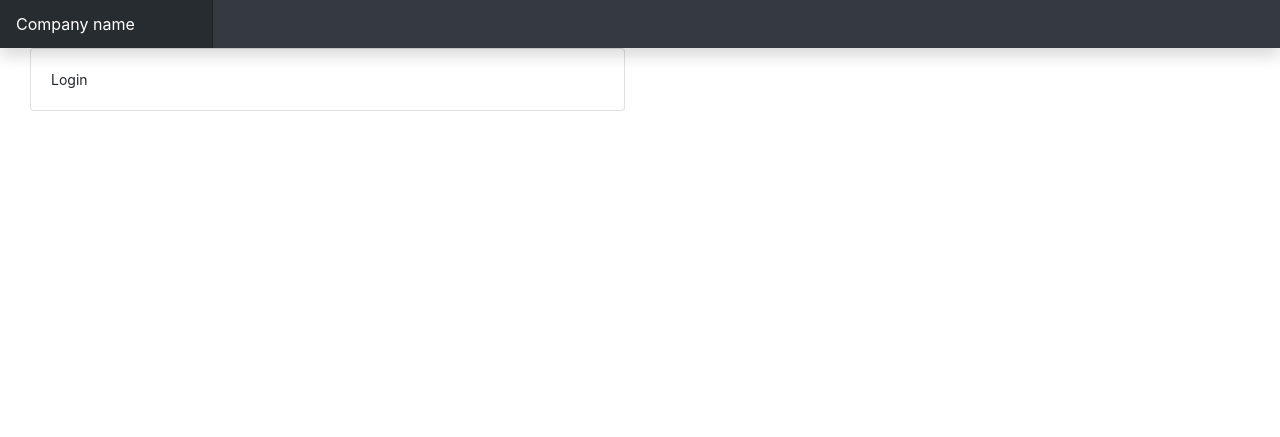
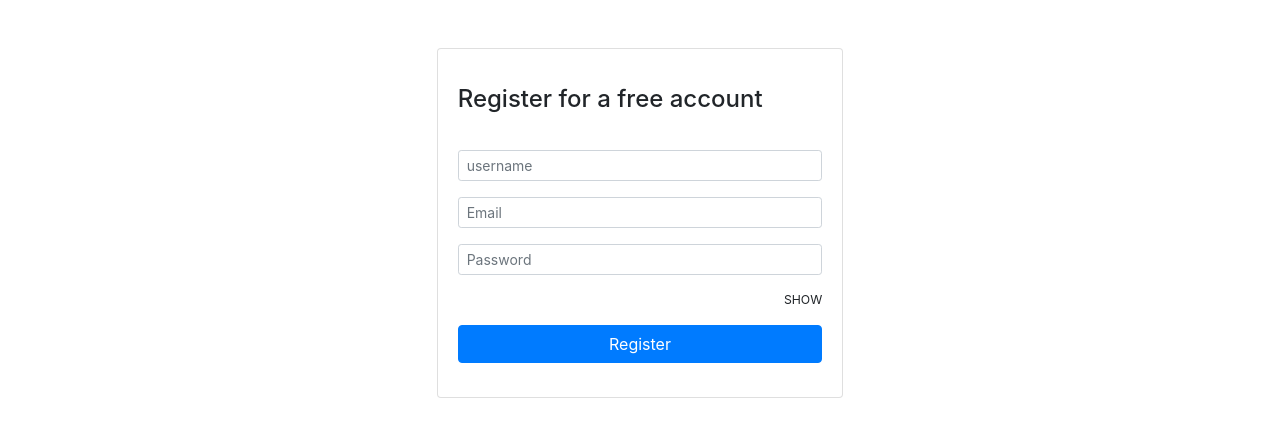
Before and after one commit to mizan8102/income_expense, a Django app: page /authentication/register in a window 1280 px wide. Shown: the top 437 px of the page. Run offline with Django 4.2, Linux system fonts and the light colour scheme; some libraries are stand-ins or nearby versions.

Commit message:
register

```diff
--- a/authentication/urls.py
+++ b/authentication/urls.py
@@ -1,6 +1,7 @@
-from .views import RegistrationViw
+from .views import RegistrationViw, UserNameValidationView
 from django.urls import path
-
+from django.views.decorators.csrf import csrf_exempt
 urlpatterns = [
-    path('register', RegistrationViw.as_view(), name='register')
+    path('register', RegistrationViw.as_view(), name='register'),
+    path('username-validation', csrf_exempt(UserNameValidationView.as_view()), name='user-name-validation')
 ]
--- a/authentication/views.py
+++ b/authentication/views.py
@@ -1,8 +1,22 @@
 from django.shortcuts import render
 from django.views import View
+import json
+from django.http import JsonResponse
+from django.contrib.auth.models import User
 
 
 # Create your views here.
+class UserNameValidationView(View):
+    def post(self, request):
+        data = json.loads(request.body)
+        username = data['username']
+        if not str(username).isalnum():
+            return JsonResponse({'username_error': 'username only should be alpha numeric'}, status=400)
+        if User.objects.filter(username=username).exists():
+            return JsonResponse({'username_error': 'username already added'}, status=400)
+        return JsonResponse({'username_valid': True})
+
+
 class RegistrationViw(View):
     def get(self, request):
         return render(request, 'authentication/registration.html')
--- /dev/null
+++ b/income_expense/static/js/register.js
@@ -0,0 +1,75 @@
+const usernameField = document.querySelector("#usernameField");
+const feedBackArea = document.querySelector(".invalid_feedback");
+const emailField = document.querySelector("#emailField");
+const emailFeedBackArea = document.querySelector(".emailFeedBackArea");
+const passwordField = document.querySelector("#passwordField");
+const usernameSuccessOutput = document.querySelector(".usernameSuccessOutput");
+const showPasswordToggle = document.querySelector(".showPasswordToggle");
+const submitBtn = document.querySelector(".submit-btn");
+const handleToggleInput = (e) => {
+  if (showPasswordToggle.textContent === "SHOW") {
+    showPasswordToggle.textContent = "HIDE";
+    passwordField.setAttribute("type", "text");
+  } else {
+    showPasswordToggle.textContent = "SHOW";
+    passwordField.setAttribute("type", "password");
+  }
+};
+
+showPasswordToggle.addEventListener("click", handleToggleInput);
+
+emailField.addEventListener("keyup", (e) => {
+  const emailVal = e.target.value;
+
+  emailField.classList.remove("is-invalid");
+  emailFeedBackArea.style.display = "none";
+
+  if (emailVal.length > 0) {
+    fetch("/authentication/validate-email", {
+      body: JSON.stringify({ email: emailVal }),
+      method: "POST",
+    })
+      .then((res) => res.json())
+      .then((data) => {
+        console.log("data", data);
+        if (data.email_error) {
+          submitBtn.disabled = true;
+          emailField.classList.add("is-invalid");
+          emailFeedBackArea.style.display = "block";
+          emailFeedBackArea.innerHTML = `<p>${data.email_error}</p>`;
+        } else {
+          submitBtn.removeAttribute("disabled");
+        }
+      });
+  }
+});
+
+usernameField.addEventListener("keyup", (e) => {
+  const usernameVal = e.target.value;
+
+  usernameSuccessOutput.style.display = "block";
+
+  usernameSuccessOutput.textContent = `Checking  ${usernameVal}`;
+
+  usernameField.classList.remove("is-invalid");
+  feedBackArea.style.display = "none";
+
+  if (usernameVal.length > 0) {
+    fetch("/authentication/validate-username", {
+      body: JSON.stringify({ username: usernameVal }),
+      method: "POST",
+    })
+      .then((res) => res.json())
+      .then((data) => {
+        usernameSuccessOutput.style.display = "none";
+        if (data.username_error) {
+          usernameField.classList.add("is-invalid");
+          feedBackArea.style.display = "block";
+          feedBackArea.innerHTML = `<p>${data.username_error}</p>`;
+          submitBtn.disabled = true;
+        } else {
+          submitBtn.removeAttribute("disabled");
+        }
+      });
+  }
+});
--- a/templates/authentication/registration.html
+++ b/templates/authentication/registration.html
@@ -1,10 +1,67 @@
 {% extends 'base_auth.html' %}
+{% load static %}
 {% block content %}
 
-    <div class="card">
-    <div class="card-body">
-        Login
+<div class="row">
+  <div class="col-md-4"></div>
+  <div class="col-md-4">
+    <div class="card mt-5">
+
+
+      <div class="card-body">
+        <div class="card-title py-3">
+          <h4>Register for a free account</h4>
+        </div>
+        <form  method="post">
+
+
+          <div class="form-group">
+            <input
+              type="text"
+              name="username"
+              placeholder="username"
+              id="usernameField"
+
+              class="form-control form-control-sm"
+            />
+          </div>
+          <div class="invalid_feedback invalid-feedback" style="display:none">
+          </div>
+          <p class="text-sm text-success usernameSuccessOutput"></p>
+          <div class="form-group">
+            <input
+              type="email"
+              name="email"
+              placeholder="Email"
+              class="form-control form-control-sm"
+              id="emailField"
+
+
+            />
+          </div>
+
+          <div class="emailFeedBackArea invalid-feedback" style="display:none">
+          </div>
+          <div class="form-group">
+            <input
+              type="password"
+              name="password"
+              placeholder="Password"
+              class="form-control form-control-sm"
+              id="passwordField"
+            />
+            <small class="float-right py-3 showPasswordToggle">SHOW</small>
+          </div>
+          <input type="submit" value="Register" class="btn btn-block btn-primary submit-btn" />
+        </form>
+
+      </div>
+
+      </div>
     </div>
+  </div>
+  <div class="col-md-4"></div>
+</div>
 
-    </div>
-{% endblock %}
+    <script src="{% static 'js/register.js' %}"></script>
+{% endblock content %}
--- a/templates/base_auth.html
+++ b/templates/base_auth.html
@@ -3,44 +3,32 @@
   <head>
     <meta charset="utf-8">
     <meta name="viewport" content="width=device-width, initial-scale=1, shrink-to-fit=no">
-    <title>Truly expense {% block title %} {% endblock %}</title>
-
+    <title>TrulyExpenses  {% block title %}
+    {% endblock %}   </title>
     <!-- Bootstrap core CSS -->
-    <link href="{% static 'css/bootstrap.min.css' %}" rel="stylesheet">
+<link href="{% static 'css/bootstrap.min.css'%}" rel="stylesheet">
+<link href="{% static 'css/main.css'%}" rel="stylesheet">
 
     <!-- Custom styles for this template -->
-    <link href="{% static 'css/main.css' %}" rel="stylesheet">
-    <link href="{% static 'css/dashboard.css' %} " rel="stylesheet">
+    <link href="{% static 'css/dashboard.css' %}" rel="stylesheet">
   </head>
   <body>
 
-<nav class="navbar navbar-dark sticky-top bg-dark flex-md-nowrap p-0 shadow">
-  <a class="navbar-brand col-md-3 col-lg-2 mr-0 px-3" href="#">Company name</a>
-  <button class="navbar-toggler position-absolute d-md-none collapsed" type="button" data-toggle="collapse" data-target="#sidebarMenu" aria-controls="sidebarMenu" aria-expanded="false" aria-label="Toggle navigation">
-    <span class="navbar-toggler-icon"></span>
-  </button>
-</nav>
-<div class="container-fluid">
-  <div class="row">
-    <main role="main" class="col-md-12">
-     <div class="col-md-3"></div>
-        <div class="col-md-6">
-            {% block content %}
+    <main role="main">
 
-            {% endblock %}
-        </div>
-        <div class="col-md-3"></div>
-   </main>
+
+
+      {% block content %}
+
+      {% endblock %}
+
+
+    </main>
   </div>
 </div>
-
-
-    <script src="https://cdn.jsdelivr.net/npm/jquery@3.5.1/dist/jquery.slim.min.js" integrity="sha384-DfXdz2htPH0lsSSs5nCTpuj/zy4C+OGpamoFVy38MVBnE+IbbVYUew+OrCXaRkfj" crossorigin="anonymous"></script>
-      <script>window.jQuery || document.write('<script src="/docs/4.6/assets/js/vendor/jquery.slim.min.js"><\/script>')</script><script src="/docs/4.6/dist/js/bootstrap.bundle.min.js" integrity="sha384-Fy6S3B9q64WdZWQUiU+q4/2Lc9npb8tCaSX9FK7E8HnRr0Jz8D6OP9dO5Vg3Q9ct" crossorigin="anonymous"></script>
-
-
-        <script src="https://cdn.jsdelivr.net/npm/feather-icons@4.28.0/dist/feather.min.js"></script>
-        <script src="https://cdn.jsdelivr.net/npm/chart.js@2.9.4/dist/Chart.min.js"></script>
-        <script src="{% static 'js/dashboard.js' %}"></script>
-  </body>
+<script src="https://code.jquery.com/jquery-3.4.1.slim.min.js" integrity="sha384-J6qa4849blE2+poT4WnyKhv5vZF5SrPo0iEjwBvKU7imGFAV0wwj1yYfoRSJoZ+n" crossorigin="anonymous"></script>
+      <script>window.jQuery || document.write('<script src="/docs/4.4/static/js/vendor/jquery.slim.min.js"><\/script>')</script><script src="/docs/4.4/dist/js/bootstrap.bundle.min.js" integrity="sha384-6khuMg9gaYr5AxOqhkVIODVIvm9ynTT5J4V1cfthmT+emCG6yVmEZsRHdxlotUnm" crossorigin="anonymous"></script>
+        <script src="https://cdnjs.cloudflare.com/ajax/libs/feather-icons/4.9.0/feather.min.js"></script>
+        <script src="https://cdnjs.cloudflare.com/ajax/libs/Chart.js/2.7.3/Chart.min.js"></script>
+        <script src="{% static 'js/main.js' %}"></script></body>
 </html>
```
Also changed, not shown: 2 other files.
